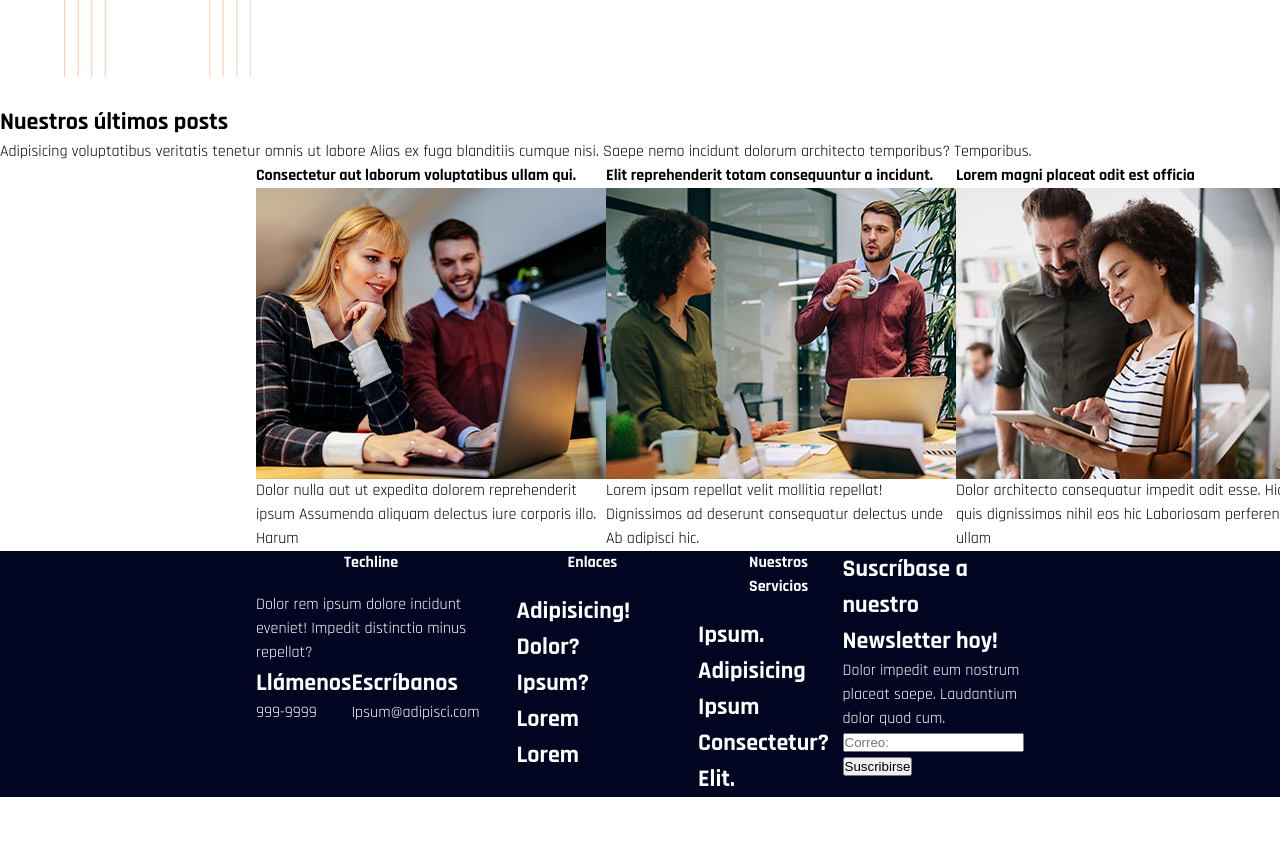
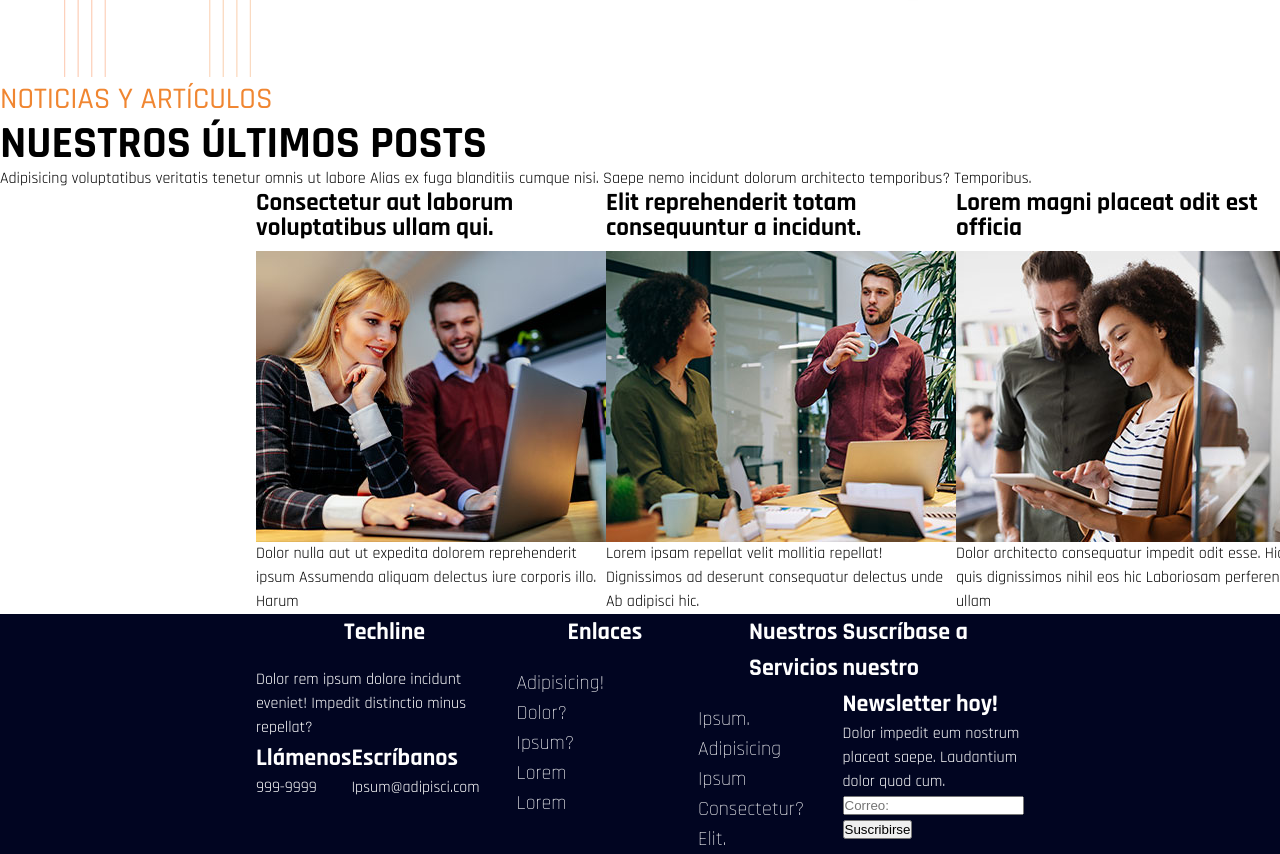
Before and after one commit to ecavero/proyecto-ddw, a plain HTML site: page index.html in a window 1280 px wide. Shown: the part 2533-3387 px from the top of the page. Before the commit the page ends 3330 px from the top, so only its background shows below. Drawn offline with Linux system fonts and the light colour scheme.

Commit message:
Arreglo en algunos estilos

```diff
--- a/estilos.css
+++ b/estilos.css
@@ -75,9 +75,34 @@ h1{
     background-color: #010521;
 }
 
+#contactos li {
+    color: white;
+    font-size: 20px;
+    font-weight: lighter;
+}
+
 #noticias {
         color: black;
         background-color: white;
+}
+
+#noticias h4 {
+    color: rgb(240,134,49);
+    font-size: 30px;
+    font-weight: 500;
+    text-transform: uppercase;
+}
+
+#noticias h2{
+    font-size: 45px;
+    line-height: 1;
+    text-transform: uppercase;
+}
+
+#noticias h3 {
+    line-height: 1;
+    font-size: 25px;
+    padding-bottom: 10px;
 }
 
 /* Class*/
--- a/index.html
+++ b/index.html
@@ -323,15 +323,15 @@
             </div>
         </section>
        <section id="noticias">
-                <h6>Noticias y Artículos</h6>
+                <h4>Noticias y Artículos</h4>
                 <h2>Nuestros últimos posts</h2>
                 <p>Adipisicing voluptatibus veritatis tenetur omnis ut labore Alias ex fuga blanditiis cumque nisi. Saepe nemo incidunt dolorum architecto temporibus? Temporibus.</p>
                 <div class="contenedor">
                         <div class="fila">
                                 <div class="columna">
-                                        <h4>
+                                        <h3>
                                                 Consectetur aut laborum voluptatibus ullam qui.
-                                        </h4>
+                                        </h3>
                                         <img src="imagenes/noticias1.jpg">
                                         <p>
                                                 Dolor nulla aut ut expedita dolorem reprehenderit ipsum Assumenda aliquam delectus iure corporis illo. Harum
@@ -339,9 +339,9 @@
 
                                 </div>
                                 <div class="columna">
-                                        <h4>
+                                        <h3>
                                                 Elit reprehenderit totam consequuntur a incidunt.
-                                        </h4>
+                                        </h3>
                                         <img src="imagenes/noticias2.jpg">
                                         <p>
                                                 Lorem ipsam repellat velit mollitia repellat! Dignissimos ad deserunt consequatur delectus unde Ab adipisci hic.
@@ -349,9 +349,9 @@
 
                                 </div>
                                 <div class="columna">
-                                        <h4>
+                                        <h3>
                                                 Lorem magni placeat odit est officia
-                                        </h4>
+                                        </h3>
                                         <img src="imagenes/noticias3.jpg">
                                         <p>
                                                 Dolor architecto consequatur impedit odit esse. Hic quis dignissimos nihil eos hic Laboriosam perferendis ullam
@@ -364,7 +364,7 @@
                 <div class="contenedor">
                         <div class="fila">
                                 <div class="columna">
-                                        <h4 class="texto_blanco">Techline</h4>
+                                        <h2 class="texto_blanco">Techline</h2>
                                         <p>
                                                 Dolor rem ipsum dolore incidunt eveniet! Impedit distinctio minus repellat?
                                         </p>
@@ -382,7 +382,7 @@
                                         </div>
                                 </div>
                                 <div class="columna">
-                                        <h4 class="texto_blanco">Enlaces</h4>
+                                        <h2 class="texto_blanco">Enlaces</h2>
                                         <ul>
                                                 <li class="lista">Adipisicing!</li>
                                                 <li class="lista">Dolor?</li>
@@ -392,7 +392,7 @@
                                         </ul>
                                 </div>
                                 <div class="columna">
-                                        <h4 class="texto_blanco">Nuestros Servicios</h4>
+                                        <h2 class="texto_blanco">Nuestros Servicios</h2>
                                         <li class="lista">Ipsum.</li>
                                         <li class="lista">Adipisicing</li>
                                         <li class="lista">Ipsum</li>
```
